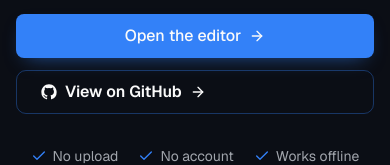
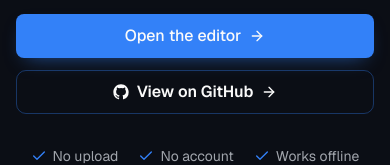
Before and after one commit to joseorono/easy-vcard-manager-site, a Next.js app: page / in a window 390 px wide. Shown: the part 527-692 px from the top of the page. Built offline with nearby package versions, Linux system fonts and the light colour scheme; no server answers.

Commit message:
Fix mobile alignment

```diff
--- a/src/components/github-button.tsx
+++ b/src/components/github-button.tsx
@@ -24,7 +24,7 @@ export function GithubButton({
       rel="noreferrer noopener"
       {...props}
       className={cn(
-        "github-secondary cta-secondary h-11 w-full rounded-lg px-6 text-base sm:w-auto",
+        "github-secondary cta-secondary h-11 w-full justify-center rounded-lg px-6 text-base sm:w-auto",
         className
       )}
     >
```
